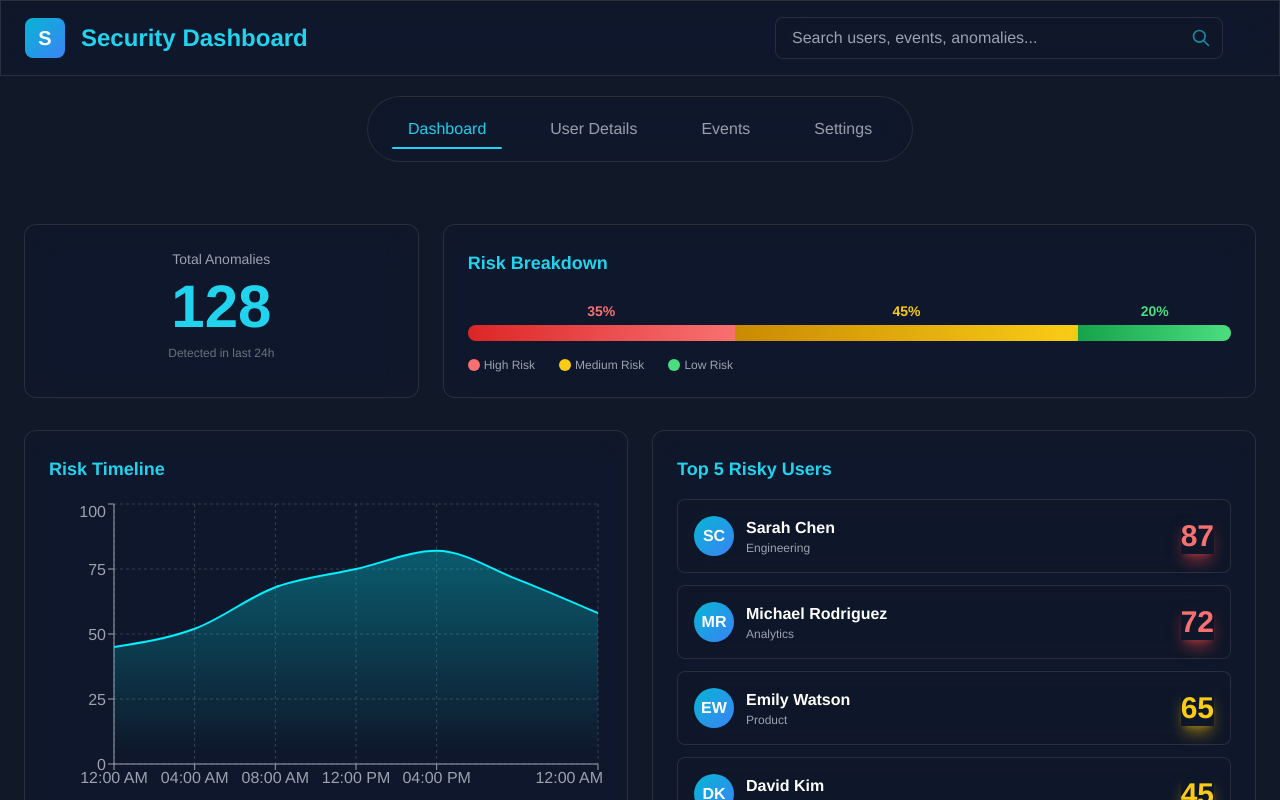
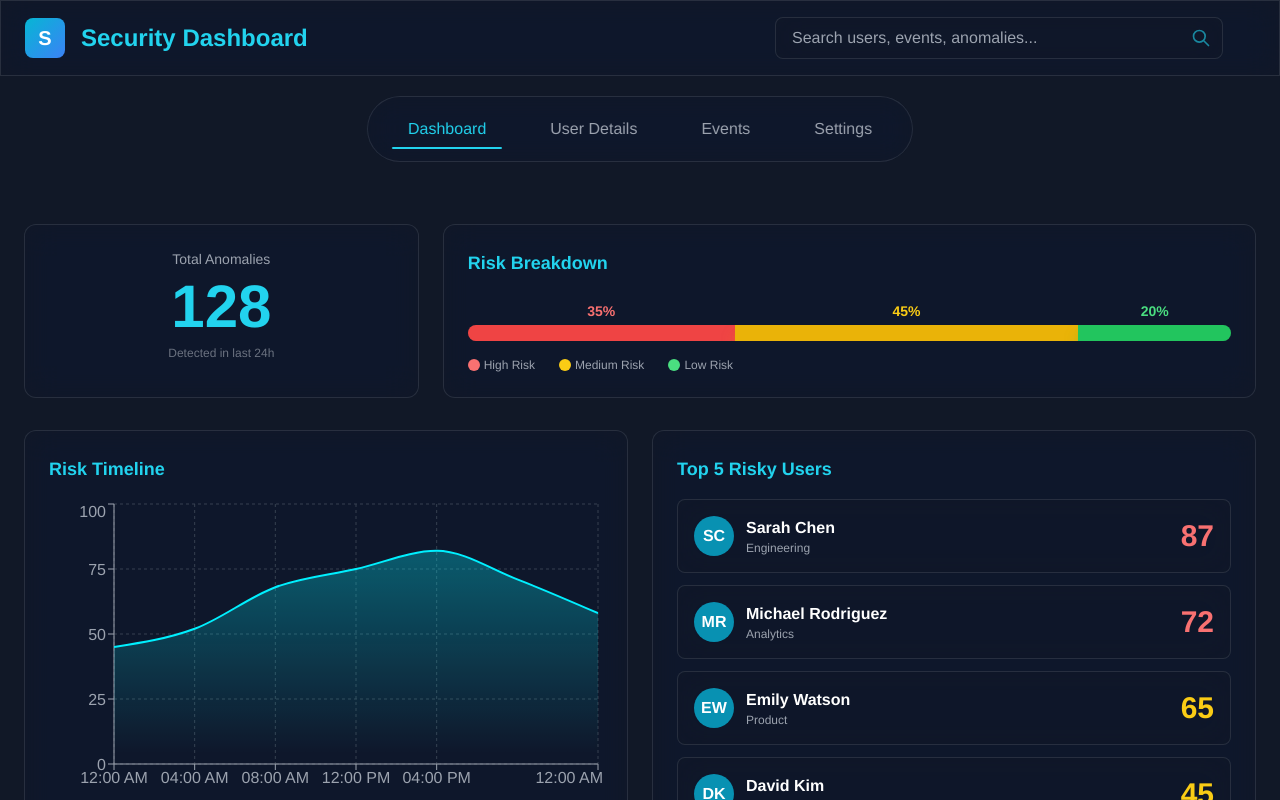
Before and after one commit to besque/argus, a React (Vite) app in the folder frontend/: page / in a window 1280 px wide. Shown: the top 800 px of the page. Built offline with nearby package versions, Linux system fonts and the light colour scheme.

Commit message:
fixed some inconsistencies in the frontend

```diff
--- a/frontend/src/views/Dashboard.tsx
+++ b/frontend/src/views/Dashboard.tsx
@@ -91,7 +91,8 @@ const Dashboard = React.memo(() => {
       initial={{ width: 0 }}
       animate={{ width: `${riskBreakdown.high}%` }}
       transition={{ duration: 1, delay: 0.2 }}
-      className="h-full bg-gradient-to-r from-red-600 to-red-400 shadow-lg shadow-red-500/50"
+      // Changed from 'bg-gradient-to-r from-red-600 to-red-400' to solid 'bg-red-500'
+      className="h-full bg-red-500 shadow-lg shadow-red-500/50"
       style={{ minWidth: riskBreakdown.high > 0 ? '5px' : '0' }}
     />
     {/* Medium Risk Segment (Yellow) */}
@@ -99,7 +100,8 @@ const Dashboard = React.memo(() => {
       initial={{ width: 0 }}
       animate={{ width: `${riskBreakdown.medium}%` }}
       transition={{ duration: 1, delay: 0.4 }}
-      className="h-full bg-gradient-to-r from-yellow-600 to-yellow-400 shadow-lg shadow-yellow-500/50"
+      // Changed from 'bg-gradient-to-r from-yellow-600 to-yellow-400' to solid 'bg-yellow-500'
+      className="h-full bg-yellow-500 shadow-lg shadow-yellow-500/50"
       style={{ minWidth: riskBreakdown.medium > 0 ? '5px' : '0' }}
     />
     {/* Low Risk Segment (Green) */}
@@ -107,7 +109,8 @@ const Dashboard = React.memo(() => {
       initial={{ width: 0 }}
       animate={{ width: `${riskBreakdown.low}%` }}
       transition={{ duration: 1, delay: 0.6 }}
-      className="h-full bg-gradient-to-r from-green-600 to-green-400 shadow-lg shadow-green-500/50"
+      // Changed from 'bg-gradient-to-r from-green-600 to-green-400' to solid 'bg-green-500'
+      className="h-full bg-green-500 shadow-lg shadow-green-500/50"
       style={{ minWidth: riskBreakdown.low > 0 ? '5px' : '0' }}
     />
   </div>
@@ -177,7 +180,7 @@ const Dashboard = React.memo(() => {
               >
                 <div className="flex items-center justify-between">
                   <div className="flex items-center space-x-3">
-                    <div className="w-10 h-10 rounded-full bg-gradient-to-br from-cyan-500 to-blue-500 flex items-center justify-center font-bold text-white">
+                    <div className="w-10 h-10 rounded-full bg-cyan-600 flex items-center justify-center font-bold text-white">
                       {user.avatar}
                     </div>
                     <div>
@@ -185,7 +188,7 @@ const Dashboard = React.memo(() => {
                       <p className="text-xs text-gray-400">{user.department}</p>
                     </div>
                   </div>
-                  <div className={`text-3xl font-bold ${getRiskColor(user.riskScore)} ${getRiskGlow(user.riskScore)}`}>
+                  <div className={`text-3xl font-bold ${getRiskColor(user.riskScore)}`}>
                     {user.riskScore}
                   </div>
                 </div>
```
